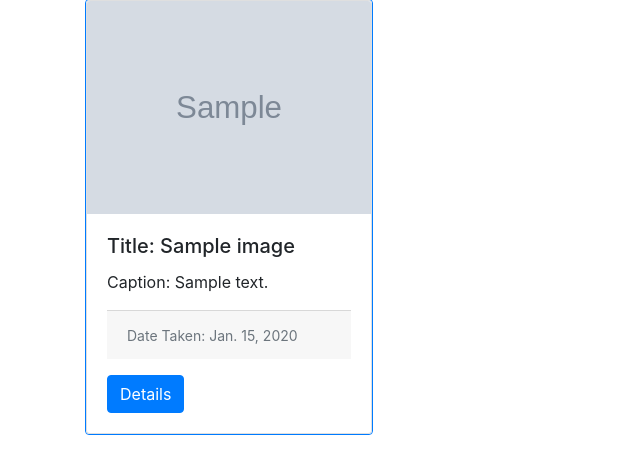
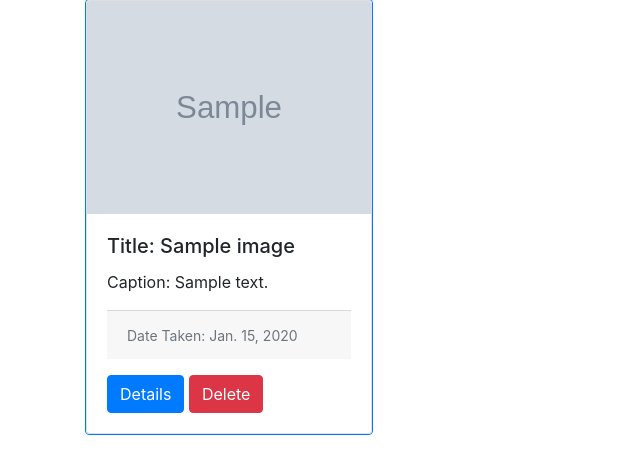
Before and after one commit to obewas/photo-gallery, a Django app: page / in a window 1280 px wide. Shown: the part 172-647 px from the top of the page, without its empty margins (0-640 px from the left). Run offline with Django 3.2, Linux system fonts and the light colour scheme; tables that the repository leaves empty hold one stand-in row (values such as "Sample post"); grey boxes marked "Sample" are stand-in pictures; some libraries are stand-ins or nearby versions.

Commit message:
added delete view

```diff
--- a/gallery/templates/photo_list.html
+++ b/gallery/templates/photo_list.html
@@ -21,17 +21,17 @@
 
 </div>
 {% for photo in photos %}
-<div class="card border-primary mb-3" style="max-width: 18rem; display:grid;">
+<div class="card border-primary mb-3" style="width: 18rem; display:grid;">
     <div class="card-group">
 
         <div class="card">
-      <img class="card-img-top" src="{{ photo.image.url }}" alt="Card image cap">
+            <img class="card-img-top img-fluid" src="{{ photo.image.url }}" alt="Card image cap">
             <div class="card-body">
                 <h5 class="card-title">Title: {{photo.label}}</h5>
                 <p class="card-text">Caption: {{photo.description}}</p>
                 <p class="card-footer"><small class="text-muted">Date Taken: {{photo.year_taken}}</small></p>
                 <a href="{% url 'photo' photo.pk %}" class="btn btn-primary">Details</a>
-
+                <a href="{% url 'delete' photo.pk %}" class="btn btn-danger">Delete</a>
             </div>
         </div>
     </div>
--- a/gallery/urls.py
+++ b/gallery/urls.py
@@ -6,4 +6,5 @@ urlpatterns = [
     path('', views.photo_list, name='photo_list'),
     url(r'^photo/(\d+)',views.single_photo,name ='photo'),
     url(r'^create/$', views.create_photo, name='create'),
+    url(r'^delete/(\d+)$', views.delete_photo, name='delete'),
 ]
--- a/gallery/views.py
+++ b/gallery/views.py
@@ -20,7 +20,7 @@ def single_photo(request, photo_id):
     return render(request, 'photo.html', {'photo':photo})
 
 def create_photo(request):
-    form = PhotoCreateForm(request.POST)
+    form = PhotoCreateForm(request.POST, request.FILES)
     if form.is_valid():
         label=form.cleaned_data['label']
         image = form.cleaned_data['image']
@@ -33,3 +33,8 @@ def create_photo(request):
         form = PhotoCreateForm()
 
     return render(request, 'create_photo.html', {'form':form})
+
+def delete_photo(request, photo_id):
+    photo = Image.objects.get(pk=photo_id)
+    photo.delete()
+    return redirect('/')
```
Also changed, not shown: media/photos/tshirt.jpeg (added), media/photos/watch_XXQTRvS.jpeg (added). Lines whose indentation alone changed are shown as unchanged.
